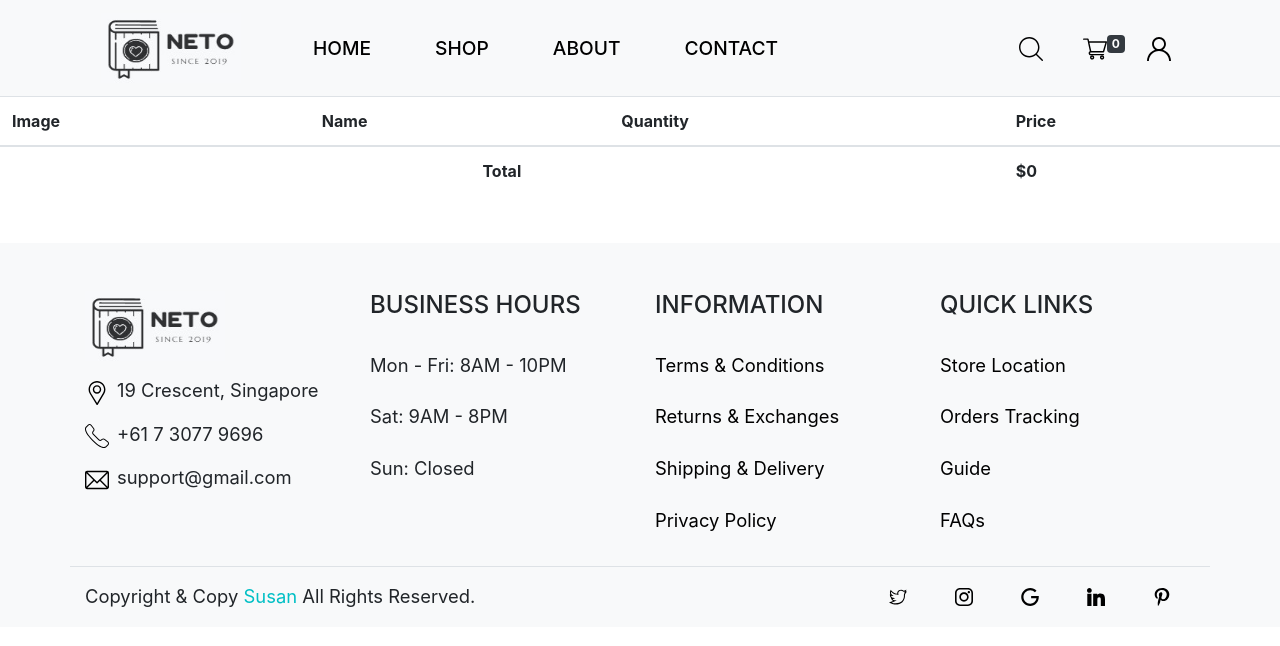
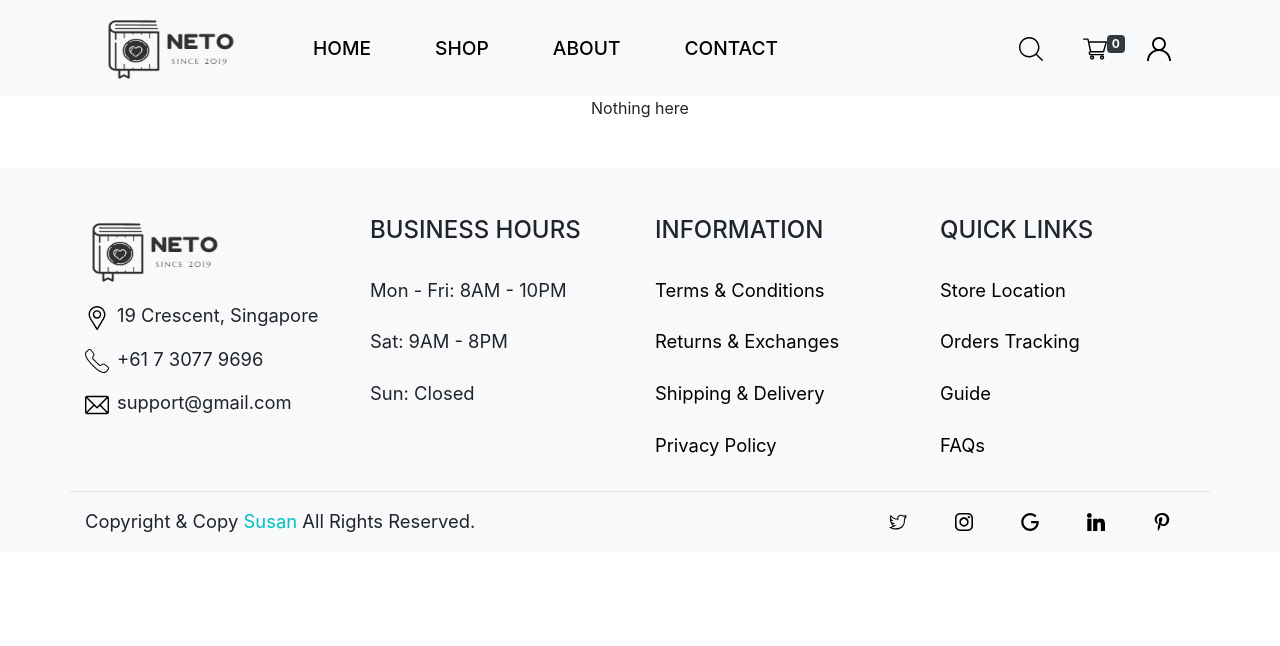
Before and after one commit to imnewt/Neto-Store, a React (Create React App) app in the folder neto-store/: page /Cart in a window 1280 px wide. Shown: the top 646 px of the page. Built offline with nearby package versions, Linux system fonts and the light colour scheme.

Commit message:
add to feature 'nothing here' if cart not anything

```diff
--- a/neto-store/src/pages/Cart.js
+++ b/neto-store/src/pages/Cart.js
@@ -5,24 +5,22 @@ import { CartContext } from "../contexts/Cart";
 import './Cart.css';
 
 export default class Cart extends Component {
-  constructor(props) {
-    super(props);
-  }
-
   render() {
     return (
-      <Table>
+      <CartContext.Consumer>
+        {
+          ({ cartItems, countIncrease, countDecrease, sum }) => (
+            cartItems.length ? <Table>
               <thead>
                 <tr>
-            <th>Image</th>
-            <th>Name</th>
-            <th>Quantity</th>
-            <th>Price</th>
+                  <th style={{ textAlign: "center" }}>Image</th>
+                  <th style={{ textAlign: "center" }}>Name</th>
+                  <th style={{ textAlign: "center" }}>Quantity</th>
+                  <th style={{ textAlign: "center" }}>Price</th>
                 </tr>
               </thead>
               <tbody>
-          <CartContext.Consumer>
-            {({ cartItems, countIncrease, countDecrease }) =>
+                {
                   cartItems.map(value => (
                     <tr>
                       <td>
@@ -33,27 +31,27 @@ export default class Cart extends Component {
                           height="70"
                         />
                       </td>
-                  <td className="font-weight-500">{value.name}</td>
-                  <td>
+                      <td style={{ textAlign: "center" }} className="font-weight-500">{value.name}</td>
+                      <td style={{ textAlign: "center" }}>
                         <Button outline color="info" className="mr-3" onClick={() => countDecrease(value)}>-</Button>
-                     {value.count}
+                        <span>{value.count}</span>
                         <Button outline color="info" className="ml-3" onClick={() => countIncrease(value)}>+</Button>
                       </td>
-                  <td>{(Math.round((value.count * value.price) * 10)/10)}</td>
+                      <td style={{ textAlign: "center" }}>{(Math.round((value.count * value.price) * 10)/10)}</td>
                     </tr>
                   ))
                 }
-          </CartContext.Consumer>
                 <tr>
                   <th colSpan="3" style={{ textAlign: "center" }}>
                     Total
                   </th>
-            <CartContext.Consumer>
-              {item => <th>${item.sum}</th>}
-            </CartContext.Consumer>
+                  <th style={{ textAlign: "center" }}>${sum}</th>
                 </tr>
               </tbody>
-      </Table>
+            </Table> : <div style={{ textAlign: "center" }}>Nothing here</div>
+          )
+        }
+      </CartContext.Consumer>
     );
   }
 }
```
Lines whose indentation alone changed are shown as unchanged.
